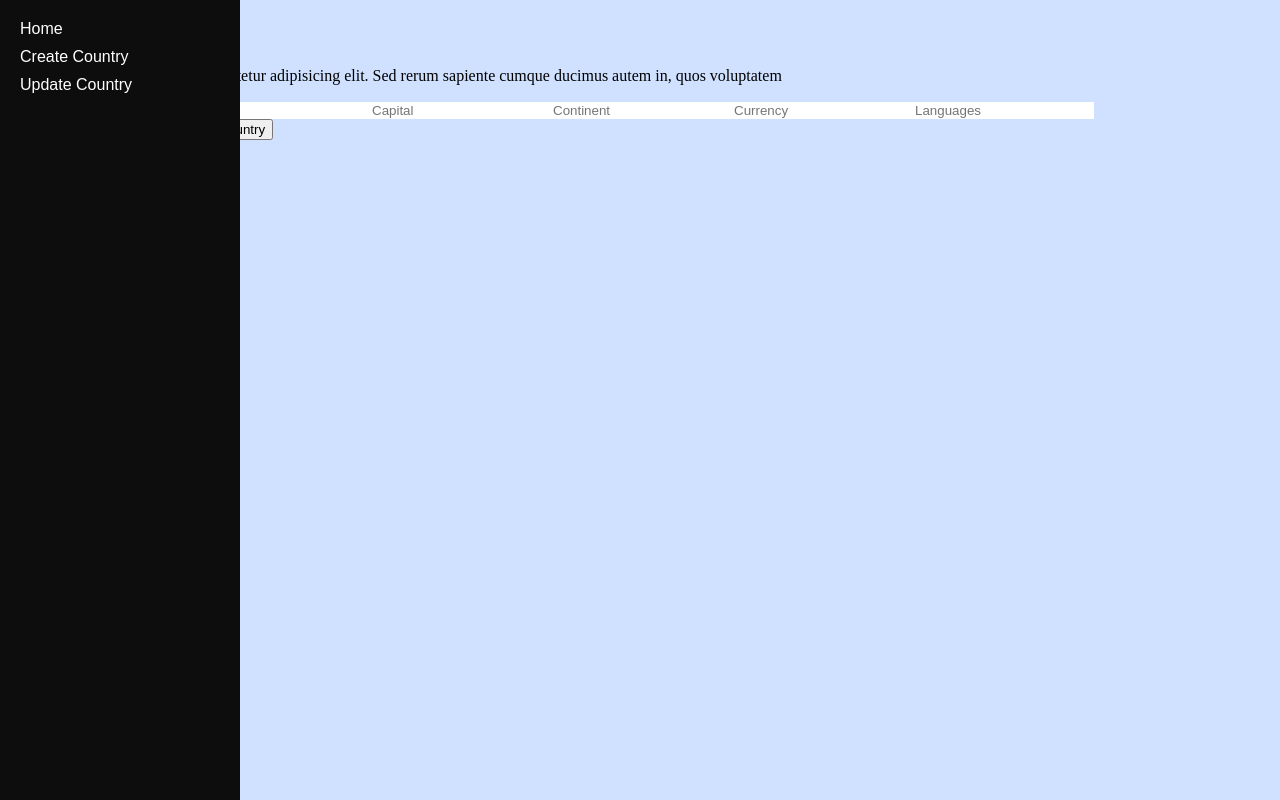
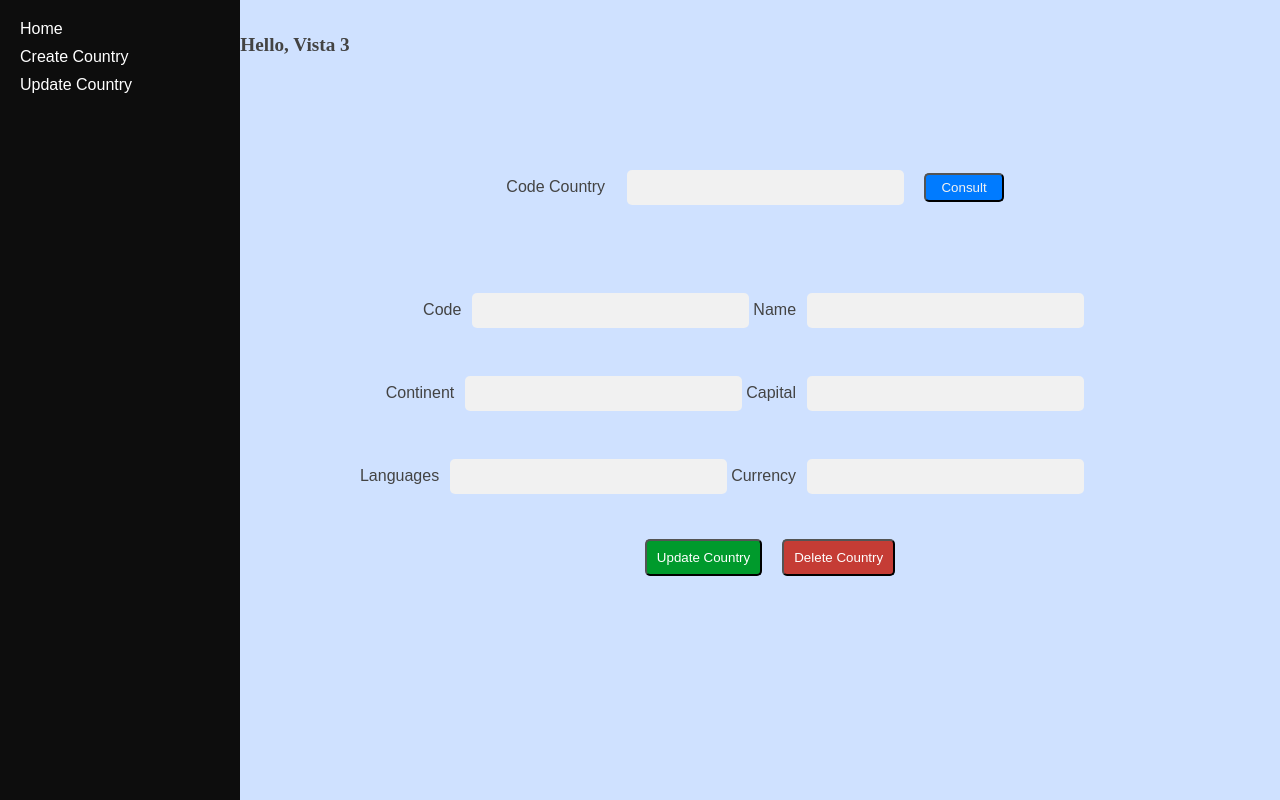
Before and after one commit to Rios06/Countries-around-the-world, a React (Vite) app: page /update in a window 1280 px wide. Built offline with nearby package versions, Linux system fonts and the light colour scheme.

Commit message:
feat: Add styles to the update form

```diff
--- a/src/routes/countryRoutes.js
+++ b/src/routes/countryRoutes.js
@@ -37,10 +37,10 @@ router.delete("/country/:id", (req, res) => {
     .catch((error) => res.json({ message: error }));
 });
 
-router.put("/countries/:id", (req, res) => {
+router.put("/country/:id", (req, res) => {
   const { id } = req.params;
-  const { name, age, email } = req.body;
-  Country.updateOne({ _id: id }, { $set: { name, age, email } })
+  const body = req.body;
+  Country.updateOne({ code: id }, { $set: body })
     .then((data) => res.json(data))
     .catch((error) => res.json({ message: error }));
 });
--- a/src/services/CountryCreationForm.jsx
+++ b/src/services/CountryCreationForm.jsx
@@ -38,13 +38,7 @@ const CountryCreationForm = () => {
   return (
     <div className="background">
       <div className="section-input">
-        <h1>
-          Create <span>Country</span>{" "}
-        </h1>
-        <p>
-          Lorem ipsum dolor, sit amet consectetur adipisicing elit. Sed rerum
-          sapiente cumque ducimus autem in, quos voluptatem
-        </p>
+       <h1>Hola, vista uno</h1>
         <form onSubmit={handleSubmit}>
           <div className="container-input">
             <input
--- a/src/services/UpdateCountryForm.jsx
+++ b/src/services/UpdateCountryForm.jsx
@@ -27,50 +27,111 @@ export const UpdateCountryForm = () => {
     }
   };
 
+  const handleUpdate = () => {
+    try {
+      fetch(`http://localhost:3000/country/country/${inputValue}`, {
+        method: "PUT",
+        headers: { "Content-Type": "application/json" },
+        body: JSON.stringify(country),
+      })
+        .then((response) => response.json())
+        .then((data) => setCountry(data));
+    } catch (error) {
+      console.log(error);
+    }
+  };
 
+  const handleChange = (e) => {
+    const { name, value } = e.target;
+
+    const newName = name === "name" ? value : country.name;
+    const newCapital = name === "capital" ? value : country.capital;
+    const newContinent = name === "continent" ? value : country.continent;
+    const newCurrency = name === "currency" ? value : country.currency;
+    const newLanguages = name === "languages" ? value : country.languages;
+
+    setCountry({
+      code: country.code,
+      name: newName,
+      capital: newCapital,
+      continent: newContinent,
+      currency: newCurrency,
+      languages: [...country.languages, newLanguages],
+    });
+  };
+
+  console.log(country);
 
   return (
     <>
       <section className="section-update">
-        <h1>
-          Update <span>Country</span>{" "}
-        </h1>
-        <p>
-          Lorem ipsum dolor, sit amet consectetur adipisicing elit. Sed rerum
-          sapiente cumque ducimus autem in, quos voluptatem
-        </p>
+        <h1>Hello, Vista 3</h1>
         <section className="container-update">
+          <div className="left-input">
+            <label htmlFor="code">Code Country</label>
             <input
               type="text"
-            placeholder="Code"
+              id="code"
+
               onBlur={(e) => setValue(e.target.value)}
             />
-          <input type="text" placeholder="Name" defaultValue={country.name} />
+            <button onClick={handleClick}>Consult</button>
+          </div>
+          <div className="right-input">
+            <label htmlFor="code">Code</label>
             <input
               type="text"
-            placeholder="Capital"
-            defaultValue={country.capital}
+              id="code"
+              defaultValue={country.code}
             />
+             <label htmlFor="name">Name</label>
             <input
               type="text"
-            placeholder="Continent"
-            defaultValue={country.continent?.name}
+              name ="name"
+              defaultValue={country.name}
+              onBlur={handleChange}
             />
+          </div>
+          <div className="right-input">
+            <label htmlFor="continent">Continent</label>
             <input
               type="text"
-            placeholder="Currency"
-            defaultValue={country.currency}
+              name ="continent"
+              defaultValue={country.continent?.name}
+              onBlur={handleChange}
             />
+            <label htmlFor="capital">Capital</label>
             <input
               type="text"
-            placeholder="Languages"
+              name ="capital"
+              defaultValue={country.capital}
+              onBlur={handleChange}
+            />
+          </div>
+          <div className="right-input">
+            <label htmlFor="languages">Languages</label>
+            <input
+              type="text"
+              name ="languages"
               defaultValue={country?.languages?.[0]?.name || ""}
+              onBlur={handleChange}
             />
+            <label htmlFor="currency">Currency</label>
+            <input
+              type="text"
+              name ="currency"
+              defaultValue={country.currency}
+              onBlur={handleChange}
+            />
+          </div>
         </section>
+        <div className="buttons-container">
   <div className="button-update">
-          <button onClick={handleClick}>Consult</button>
-          <button>update country</button>
-          <button onClick={handleClickDelete}>delete country</button>
+    <button onClick={handleUpdate}>Update Country</button>
+  </div>
+  <div className="button-delete">
+    <button onClick={handleClickDelete}>Delete Country</button>
+  </div>
 </div>
       </section>
     </>
--- a/src/styles/Busqueda.css
+++ b/src/styles/Busqueda.css
@@ -53,7 +53,7 @@ body{
   margin: 0 auto; /* Centrar horizontalmente */
   border: 1px solid #ccc;
   border-radius: 25px;
-  padding: 15px 70px;
+  padding: 6px 100px;
   margin-top: 40px;
   margin-bottom: 40px;
   background-color: #ffffff;
--- a/src/styles/Create.css
+++ b/src/styles/Create.css
@@ -1,26 +1,28 @@
-.background {
-  background-image: url("https://img.freepik.com/premium-vector/network-connection-structure-concept-hi-tech-future-communication-web-concept-big-data-visualization-3d-rendering_634443-444.jpg?w=826");
-  background-size: contain; /* Para cubrir todo el fondo */
-  background-position: center; /* Para centrar la imagen */
-  height: 100vh; /* Para ocupar toda la altura de la pantalla */
+
+.search-bar {
   display: flex;
-  justify-content: center; /* Para centrar horizontalmente */
-  align-items: center; /* Para centrar verticalmente */
+  align-items: center;
+  width: 400px;
+  margin: 0 auto;
+  border: 1px solid #ccc;
+  border-radius: 25px;
+  padding: 10px 70px;
+  margin-top: 40px;
+  margin-bottom: 40px;
+  background-color: #ffffff;
+}
+
+.section-input h1 {
+  font-size: 1.2em;
+  margin-right: 850px;
 }
 
 .section-input {
-  backdrop-filter: blur(
-    20px
-  ); /* Color de fondo del formulario con transparencia */
-  padding: 35px;
-  color: rgb(24, 24, 24);
-  border-radius: 20px; /* Bordes redondeados */
-  max-width: 300px; /* Ancho máximo del formulario */
+  color: rgb(67, 67, 67);
   display: flex; /* Agrega esto para usar flexbox */
   flex-direction: column; /* Alinear los elementos en columna */
   justify-content: center; /* Para centrar verticalmente */
   align-items: center; /* Para centrar horizontalmente */
-  box-shadow: 0 0 10px rgba(0, 0, 0, 0.502); /* Sombra ligera */
 }
 
 .container-input {
@@ -32,13 +34,14 @@
 }
 
 .container-input input {
-  width: 100%; /* Establece el ancho al 100% para ocupar todo el espacio disponible */
-  padding: 7px;
-  border: 1px solid #ccc;
-  border-radius: 40px;
+
+  padding: 10px;
+  background-color: #f1f1f1;
+  border: 1px solid #1b1b1b;
+  border-radius: 5px;
   box-sizing: border-box;
   margin-bottom: 10px;
-  font-family: system-ui
+  font-family: Arial, Helvetica, sans-serif;
 }
 .button-create button {
   background-color: #007bff; /* Color de fondo del botón */
@@ -58,14 +61,9 @@
 
 .button-create button:hover {
   background-color: #0056b3;
-
-  /* Color de fondo del botón al pasar el ratón */
 }
 
-.section-input p{
-  margin: revert;
+.buttones {
+  display: flex;
+  margin: 10px;
 }
-
-.section-input  span{
-  color:#007bff
-}
--- a/src/styles/Update.css
+++ b/src/styles/Update.css
@@ -0,0 +1,110 @@
+
+
+.right-input label {
+  font-size: 1.0em;
+ font-family: Arial, Helvetica, sans-serif;
+ padding: 4px;
+
+}
+
+.right-input input{
+   margin-top: 38px;
+
+  }
+
+
+  .left-input {
+   margin-bottom: 40px;
+  margin-right: 80px;
+  }
+
+.left-input label {
+
+  font-size: 1.0em;
+ font-family: Arial, Helvetica, sans-serif;
+margin-right: 15px;
+}
+
+  .left-input input{
+    margin-top: 88px;
+  margin-left: 200px;
+   }
+
+   .left-input button {
+    margin-left: 20px;
+    width: 80px;
+    padding: 5px;
+    border-radius: 5px;
+    color: #f1f1f1;
+    background-color: #007bff;
+   }
+
+  .section-update {
+    color: rgb(67, 67, 67);
+    display: flex; /* Agrega esto para usar flexbox */
+    flex-direction: column; /* Alinear los elementos en columna */
+    justify-content: center; /* Para centrar verticalmente */
+    align-items: center; /* Para centrar horizontalmente */
+    padding: 10px 20px 10px 180px;
+  }
+
+  .container-update {
+    display: flex; /* Agrega flexbox */
+    flex-direction: column; /* Alinea los elementos en columna */
+    justify-content: center; /* Para centrar verticalmente */
+    align-items: end; /* Para centrar horizontalmente */
+   padding: 10px 20px 10px 20px;
+  }
+
+
+
+  .container-update input {
+    padding: 10px;
+    background-color: #f1f1f1;
+    border: 1px solid #1b1b1b;
+    border-radius: 5px;
+    margin-bottom: 10px;
+    font-family: Arial, Helvetica, sans-serif;
+
+  }
+  .buttons-container {
+    display: flex;
+    justify-content: space-between;
+    margin-top: 15px;
+    margin-left: 100px;
+  }
+
+  .button-update button,
+  .button-delete button {
+    padding: 9px 10px;
+    border-radius: 5px;
+    cursor: pointer;
+    transition: background-color 0.3s;
+
+  }
+
+  .button-update button {
+    margin-right: 20px;
+    margin-top: 10px;
+    background-color: #009a2c;
+    color: white;
+  }
+
+  .button-delete button {
+    margin-top: 10px;
+    background-color: #c53c35;
+    color: white;
+  }
+
+
+  input[type="text"] {
+    flex: 1;
+    border: none;
+    outline: none;
+    padding: 10px 50px;
+    margin-left: 7px;
+}
+.section-update h1 {
+  font-size: 1.2em;
+  margin-right: 850px;
+}
```
Lines whose indentation alone changed are shown as unchanged.
